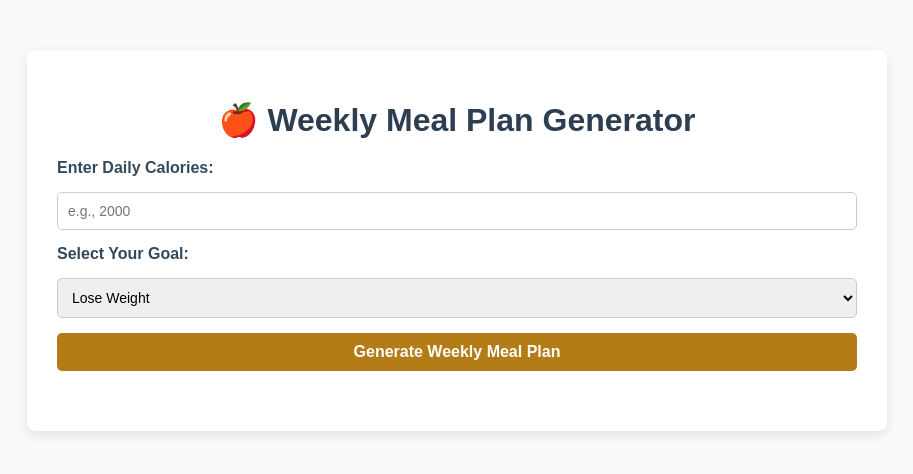
After one commit to HanaAmr11/SWE-project-p1, a Flask app: page /weekly_meal_plan/ in a window 1280 px wide. The commit adds this page. Shown: the top 474 px of the page, without its empty margins (183-1096 px from the left). Run offline with Flask 3, Linux system fonts and the light colour scheme.

Commit message:
weekly meals integration

```diff
--- a/app.py
+++ b/app.py
@@ -13,6 +13,7 @@ import pandas as pd
 from datetime import datetime
 import json
 from app2 import meal_plan_bp
+from app3 import weekly_meal_plan_bp
 
 load_dotenv()
 app = Flask(__name__)
@@ -50,6 +51,7 @@ google = oauth.register(
 serializer = Serializer(app.secret_key)
 
 app.register_blueprint(meal_plan_bp, url_prefix='/meal_plan')
+app.register_blueprint(weekly_meal_plan_bp, url_prefix='/weekly_meal_plan')
 
 class User(db.Model, UserMixin):
     id = db.Column(db.Integer, primary_key=True)
--- a/app3.py
+++ b/app3.py
@@ -1,44 +1,32 @@
-from flask import Flask, request, render_template
+from flask import Blueprint, request, render_template
 import pandas as pd
 import random
 
-
-app3 = Flask(__name__, template_folder='templates', static_folder='static')
-
-
+weekly_meal_plan_bp = Blueprint('weekly_meal_plan', __name__, template_folder='templates', static_folder='static')
 file_path = 'Accurate_Daily_Meal_Plan_Dataset.csv'
 df = pd.read_csv(file_path)
-
-@app3.route('/')
-def home_weekly():
-    return render_template('index2.html')
-
 def select_meal_by_type(meal_type, target_calories, used_meals):
     """
     Select a meal of a specific type close to the target calories, avoiding duplicates.
     """
-    meals = df[(df['meal_type'] == meal_type) & (~df['meal_name'].isin(used_meals))]
-    meals['calorie_diff'] = abs(meals['calories'] - target_calories)
+    meals = df[(df['meal_type'] == meal_type) & (~df['meal_name'].isin(used_meals))].copy()
+    meals.loc[:, 'calorie_diff'] = abs(meals['calories'] - target_calories)
     meals = meals.sort_values(by='calorie_diff')
 
     if not meals.empty:
         return meals.iloc[0]
     else:
-        fallback_meals = df[(df['meal_type'] == meal_type) & (~df['meal_name'].isin(used_meals))]
+        fallback_meals = df[(df['meal_type'] == meal_type) & (~df['meal_name'].isin(used_meals))].copy()
         if not fallback_meals.empty:
             return fallback_meals.sample(1).iloc[0]
         return None
 
+
 def generate_daily_plan(calories, goal, used_meals):
-    """
-    Generate a daily meal plan based on target calories and goal, avoiding duplicates.
-    """
     if goal == 'lose':
         calories -= 500
     elif goal == 'gain':
         calories += 500
-        extra_calories = 300
-        calories += extra_calories
 
     meal_distribution = {
         'Breakfast': 0.3,
@@ -64,11 +52,9 @@ def generate_daily_plan(calories, goal, used_meals):
             used_meals.add(meal['meal_name'])
             total_calories += meal['calories']
 
-
     if goal == 'gain':
         snack_options = df[(df['meal_type'] == 'Snack') & (~df['meal_name'].isin(used_meals))]
-        snack_count = 0
-        while snack_count < 2:
+        for _ in range(2):
             if snack_options.empty:
                 break
             snack = snack_options.nlargest(1, 'calories').iloc[0]
@@ -83,11 +69,14 @@ def generate_daily_plan(calories, goal, used_meals):
             used_meals.add(snack['meal_name'])
             total_calories += snack['calories']
             snack_options = snack_options[snack_options['meal_name'] != snack['meal_name']]
-            snack_count += 1
 
     return selected_meals, total_calories
 
-@app3.route('/generate_weekly_plan', methods=['POST'])
+@weekly_meal_plan_bp.route('/')
+def home_weekly():
+    return render_template('weekly_plan.html')
+
+@weekly_meal_plan_bp.route('/generate_weekly_plan', methods=['POST'])
 def generate_weekly_plan():
     try:
         calories = int(request.form.get('calories'))
@@ -107,46 +96,8 @@ def generate_weekly_plan():
                 'total_calories': total_calories
             })
 
-
-        weekly_plan_html = """
-            <div style='display: flex; justify-content: center; align-items: center; flex-direction: column; min-height: 60vh;'>
-                <h2 style='text-align:center; color:#2c3e50; margin-bottom: 20px;'>Your Weekly Meal Plan</h2>
-        """
-        for day_plan in weekly_plan:
-            weekly_plan_html += f"""
-                <h3 style='text-align:center; margin-top: 20px;'> {day_plan['day']} </h3>
-                <table style='width: 60%; margin: 0 auto; border-collapse: collapse; box-shadow: 0 4px 8px rgba(0, 0, 0, 0.1);'>
-                    <thead>
-                        <tr style='background-color: #007bff; color: white;'>
-                            <th>Meal Type</th>
-                            <th>Meal Name</th>
-                            <th>Calories</th>
-                            <th>Protein (g)</th>
-                            <th>Carbs (g)</th>
-                            <th>Fats (g)</th>
-                        </tr>
-                    </thead>
-                    <tbody>
-            """
-            for meal in day_plan['meals']:
-                background_color = '#f8f9fa' if random.choice([True, False]) else '#ffffff'
-                weekly_plan_html += f"""
-                        <tr style='background-color: {background_color};'>
-                            <td>{meal['meal_type']}</td>
-                            <td>{meal['meal_name']}</td>
-                            <td>{meal['calories']}</td>
-                            <td>{meal['protein']}</td>
-                            <td>{meal['carbohydrate']}</td>
-                            <td>{meal['fats']}</td>
-                        </tr>
-                """
-            weekly_plan_html += f"<tfoot><tr><td>Total Calories</td><td>{day_plan['total_calories']} kcal</td></tr></tfoot></table>"
-        weekly_plan_html += "</div>"
-
-        return weekly_plan_html
+        print(weekly_plan)
+        return render_template('weekly_plan.html', weekly_plan=weekly_plan)
 
     except Exception as e:
         return f"Error: {str(e)}"
-
-if __name__ == '__main__':
-    app3.run(host='0.0.0.0', port=5000, debug=True)
--- a/static/css/meal.css
+++ b/static/css/meal.css
@@ -1,3 +1,4 @@
+/* General Styles */
 body {
     font-family: 'Arial', sans-serif;
     margin: 0;
@@ -5,6 +6,7 @@ body {
     background-color: #f9fafc;
 }
 
+/* Container Styles */
 .container {
     max-width: 800px;
     margin: 50px auto;
@@ -14,11 +16,14 @@ body {
     box-shadow: 0 4px 12px rgba(0, 0, 0, 0.1);
 }
 
+/* Title */
 h1 {
     text-align: center;
     color: #2c3e50;
     margin-bottom: 20px;
 }
+
+/* Form Styles */
 form {
     display: flex;
     flex-direction: column;
@@ -47,28 +52,30 @@ button {
     border: none;
     border-radius: 5px;
     cursor: pointer;
+    transition: background-color 0.3s ease;
 }
 
 button:hover {
     background-color: #956713;
 }
 
-
-#mealPlanResult {
-    margin-top: 30px;
+/* Weekly Plan Day Section */
+.day-container {
+    margin-bottom: 30px;
     padding: 20px;
-    background-color: #f8f9fa;
+    border: 1px solid #ddd;
     border-radius: 8px;
-    border: 1px solid #e1e1e1;
-    box-shadow: 0 2px 6px rgba(0, 0, 0, 0.05);
+    box-shadow: 0 2px 6px rgba(0, 0, 0, 0.1);
+    background-color: #fff;
 }
 
-#mealPlanResult h2 {
+.day-container h3 {
     text-align: center;
-    margin-bottom: 15px;
+    margin-bottom: 10px;
     color: #2c3e50;
 }
 
+/* Table Styles (Shared with daily plan) */
 .meal-table {
     width: 100%;
     border-collapse: collapse;
@@ -82,7 +89,7 @@ button:hover {
 
 .meal-table th,
 .meal-table td {
-    padding: 12px;
+    padding: 10px;
     text-align: left;
     border-bottom: 1px solid #e1e1e1;
 }
@@ -91,8 +98,16 @@ button:hover {
     background-color: #f1f3f6;
 }
 
+.meal-table tr:hover {
+    background-color: #f9f0d6;
+}
+
 .meal-table tfoot {
     background-color: #e9ecef;
     font-weight: bold;
+}
+
+.meal-table tfoot td {
+    padding: 10px;
     text-align: right;
 }
--- a/templates/meal.html
+++ b/templates/meal.html
@@ -4,7 +4,7 @@
     <meta charset="UTF-8">
     <meta name="viewport" content="width=device-width, initial-scale=1.0">
     <title>Meal Plan Generator</title>
-    <link rel="stylesheet" href="{{ url_for('static', filename='css/meal.css') }}">
+    <link rel="stylesheet" href="../static/css/meal.css">
 </head>
 <body>
     <div class="container">
--- /dev/null
+++ b/templates/weekly_plan.html
@@ -0,0 +1,68 @@
+<!DOCTYPE html>
+<html lang="en">
+<head>
+    <meta charset="UTF-8">
+    <meta name="viewport" content="width=device-width, initial-scale=1.0">
+    <title>🍎 Weekly Meal Plan Generator</title>
+    <link rel="stylesheet" href="{{ url_for('static', filename='css/meal.css') }}">
+</head>
+<body>
+    <div class="container">
+        <h1>🍎 Weekly Meal Plan Generator</h1>
+        <form id="weeklyMealPlanForm" method="POST" action="{{ url_for('weekly_meal_plan.generate_weekly_plan') }}">
+            <label for="calories">Enter Daily Calories:</label>
+            <input type="number" id="calories" name="calories" placeholder="e.g., 2000" required>
+
+            <label for="goal">Select Your Goal:</label>
+            <select id="goal" name="goal">
+                <option value="lose">Lose Weight</option>
+                <option value="gain">Gain Weight</option>
+            </select>
+
+            <button type="submit">Generate Weekly Meal Plan</button>
+        </form>
+
+        <div id="mealPlanResult">
+            {% if weekly_plan %}
+                <h2>Your Personalized Weekly Meal Plan</h2>
+                {% for day in weekly_plan %}
+                <div class="day-container">
+                    <h3>{{ day['day'] }}</h3>
+                    <table class="meal-table">
+                        <thead>
+                            <tr>
+                                <th>Meal Type</th>
+                                <th>Meal Name</th>
+                                <th>Calories</th>
+                                <th>Protein (g)</th>
+                                <th>Carbs (g)</th>
+                                <th>Fats (g)</th>
+                            </tr>
+                        </thead>
+                        <tbody>
+                            {% for meal in day['meals'] %}
+                            <tr>
+                                <td>{{ meal['meal_type'] }}</td>
+                                <td>{{ meal['meal_name'] }}</td>
+                                <td>{{ meal['calories'] }}</td>
+                                <td>{{ meal['protein'] }}</td>
+                                <td>{{ meal['carbohydrate'] }}</td>
+                                <td>{{ meal['fats'] }}</td>
+                            </tr>
+                            {% endfor %}
+                        </tbody>
+                        <tfoot>
+                            <tr>
+                                <td colspan="2">Total Calories</td>
+                                <td>{{ day['total_calories'] }} kcal</td>
+                                <td colspan="3"></td>
+                            </tr>
+                        </tfoot>
+                    </table>
+                </div>
+                {% endfor %}
+            {% endif %}
+        </div>
+    </div>
+</body>
+</html>
```
Also changed, not shown: templates/home-2.html (+5 -3 lines), templates/index2.html (deleted, +0 -28 lines).
